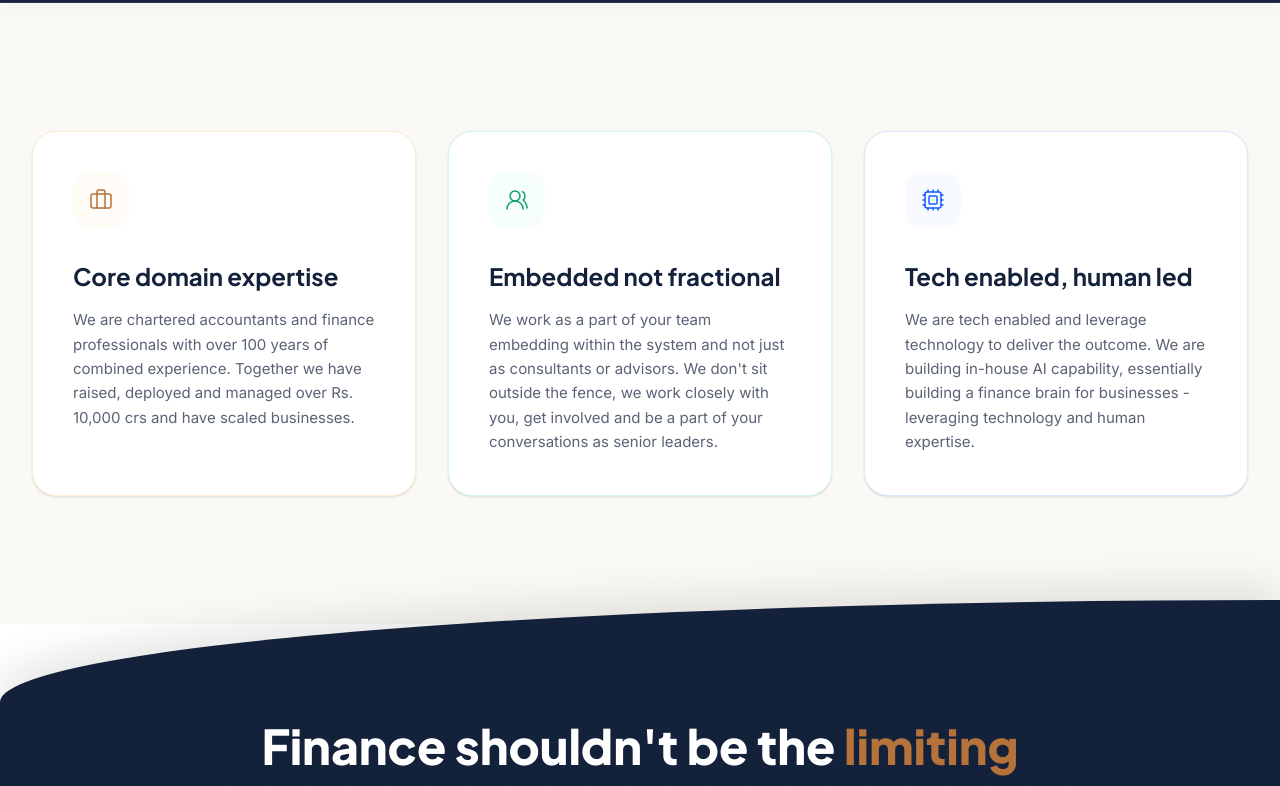
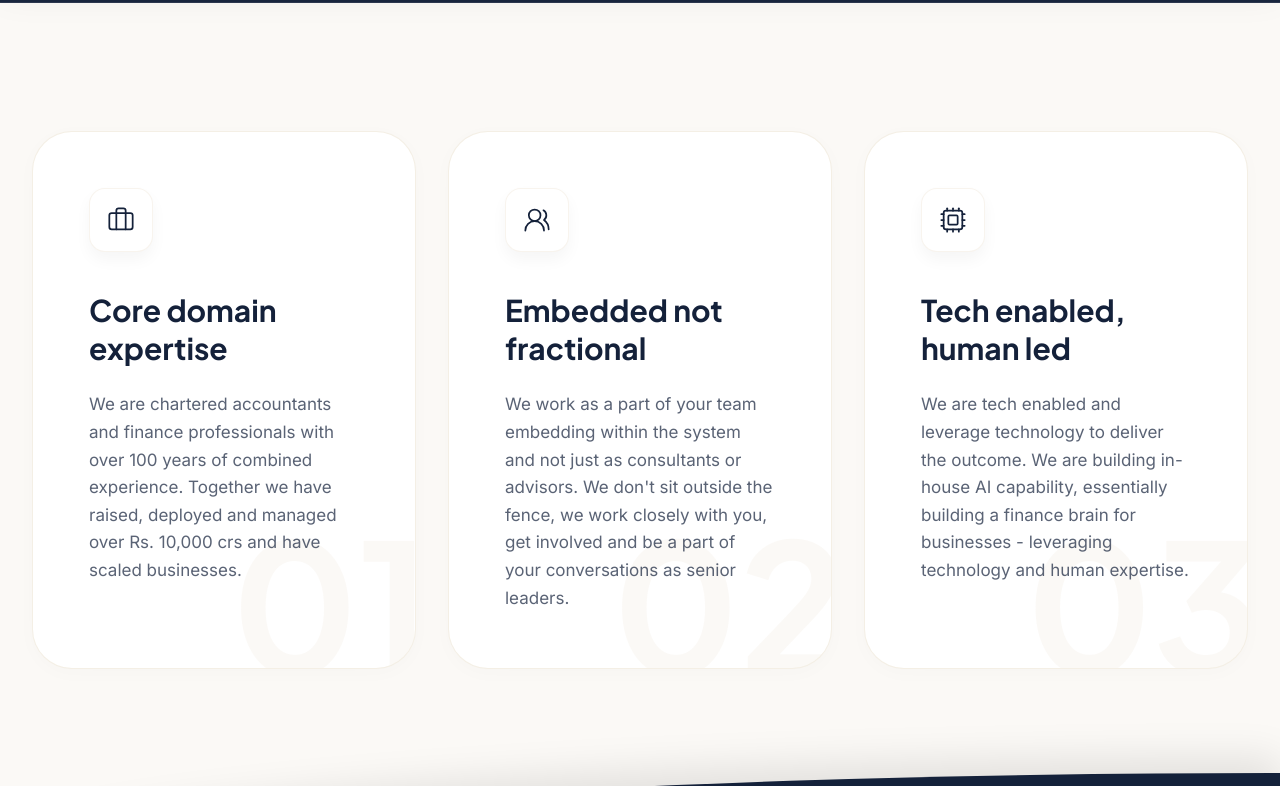
Before and after one commit to RadiaDhaval/finsaar, a Next.js app: page /about in a window 1280 px wide. Shown: the part 1660-2446 px from the top of the page. Built offline with nearby package versions, Linux system fonts and the light colour scheme; grey boxes are pictures that could not be loaded.

Commit message:
ui cards fix about us

```diff
--- a/app/about/page.tsx
+++ b/app/about/page.tsx
@@ -15,25 +15,19 @@ const pillars = [
     title: "Core domain expertise",
     desc: "We are chartered accountants and finance professionals with over 100 years of combined experience. Together we have raised, deployed and managed over Rs. 10,000 crs and have scaled businesses.",
     icon: Briefcase,
-    color: "text-copper",
-    bg: "bg-orange-50/50",
-    border: "border-orange-100",
+    bg: "bg-orange-300",
   },
   {
     title: "Embedded not fractional",
     desc: "We work as a part of your team embedding within the system and not just as consultants or advisors. We don't sit outside the fence, we work closely with you, get involved and be a part of your conversations as senior leaders.",
     icon: Users2,
-    color: "text-emerald",
-    bg: "bg-emerald-50/50",
-    border: "border-emerald-100",
+    bg: "bg-emerald-300",
   },
   {
     title: "Tech enabled, human led",
     desc: "We are tech enabled and leverage technology to deliver the outcome. We are building in-house AI capability, essentially building a finance brain for businesses - leveraging technology and human expertise.",
     icon: Cpu,
-    color: "text-blue-600",
-    bg: "bg-blue-50/50",
-    border: "border-blue-100",
+    bg: "bg-blue-400",
   }
 ];
 
@@ -137,19 +131,33 @@ export default function AboutPage() {
               {pillars.map((pillar, i) => (
                 <motion.div
                   key={pillar.title}
-                  initial={{ opacity: 0, y: 30 }}
+                  initial={{ opacity: 0, y: 40 }}
                   whileInView={{ opacity: 1, y: 0 }}
                   viewport={{ once: true }}
-                  transition={{ delay: i * 0.1, duration: 0.6 }}
-                  className={`bg-white rounded-3xl p-8 lg:p-10 border ${pillar.border} shadow-sm hover:shadow-xl transition-all duration-300 group`}
+                  transition={{ delay: i * 0.1, duration: 0.8, ease: "easeOut" }}
+                  className="bg-white rounded-[40px] p-10 lg:p-14 border border-sand/30 shadow-[0_4px_20px_rgba(0,0,0,0.02)] hover:shadow-[0_20px_40px_rgba(0,0,0,0.08)] hover:border-sand/60 transition-all duration-500 group relative overflow-hidden flex flex-col h-full"
                 >
-                  <div className={`w-14 h-14 rounded-2xl ${pillar.bg} flex items-center justify-center mb-8 group-hover:scale-110 transition-transform duration-300`}>
-                    <pillar.icon size={24} className={pillar.color} strokeWidth={1.5} />
+                  {/* Subtle hover gradient glow */}
+                  <div className={`absolute top-0 right-0 w-64 h-64 ${pillar.bg} blur-[100px] rounded-full opacity-0 group-hover:opacity-30 transition-opacity duration-700 pointer-events-none translate-x-1/2 -translate-y-1/2`} />
+
+                  {/* Elegant Number Watermark */}
+                  <div className="absolute -bottom-6 -right-4 font-heading font-bold text-[180px] leading-none text-sand/10 select-none pointer-events-none group-hover:text-sand/20 transition-colors duration-500">
+                    0{i + 1}
                   </div>
-                  <h3 className="font-heading text-2xl font-bold text-navy mb-4">{pillar.title}</h3>
-                  <p className="font-body text-[15px] text-navy/70 leading-relaxed">
-                    {pillar.desc}
-                  </p>
+
+                  <div className="relative z-10 flex-1 flex flex-col">
+                    <div className="w-16 h-16 rounded-2xl bg-white shadow-[0_8px_16px_rgba(0,0,0,0.04)] border border-sand/20 flex items-center justify-center mb-10 group-hover:scale-110 transition-transform duration-500">
+                      <pillar.icon size={28} className="text-navy" strokeWidth={1.5} />
+                    </div>
+
+                    <h3 className="font-heading text-2xl lg:text-3xl font-bold text-navy mb-6 leading-tight group-hover:text-copper transition-colors duration-300">
+                      {pillar.title}
+                    </h3>
+
+                    <p className="font-body text-base lg:text-[17px] text-navy/70 leading-relaxed">
+                      {pillar.desc}
+                    </p>
+                  </div>
                 </motion.div>
               ))}
             </div>
```
